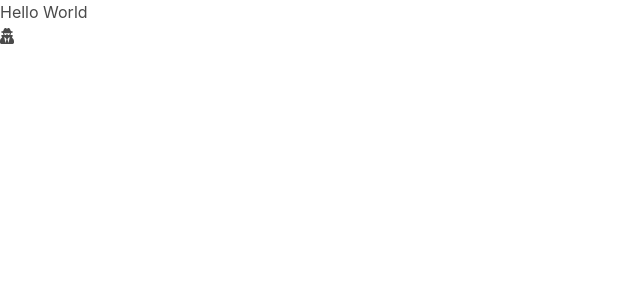
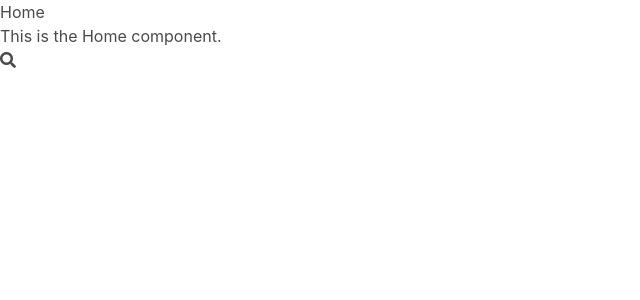
Before and after one commit to itsgg/flikit, a Vue app: page / in a window 1280 px wide. Shown: the top 300 px of the page, without its empty margins (0-640 px from the left). Built offline with nearby package versions, Linux system fonts and the light colour scheme.

Commit message:
Added router, bulma, fontawesome

```diff
--- /dev/null
+++ b/jest.config.js
@@ -0,0 +1,3 @@
+module.exports = {
+  preset: '@vue/cli-plugin-unit-jest'
+}
--- a/public/index.html
+++ b/public/index.html
@@ -5,17 +5,24 @@
     <meta http-equiv="X-UA-Compatible" content="IE=edge" />
     <meta name="viewport" content="width=device-width,initial-scale=1.0" />
     <link rel="icon" type="image/png" href="<%= BASE_URL %>favicon.png" />
+
+    <!-- XXX: Temporarily used CDN -->
     <link
       rel="stylesheet"
       href="https://use.fontawesome.com/releases/v5.2.0/css/all.css"
     />
+    <link
+      rel="stylesheet"
+      href="https://cdn.jsdelivr.net/npm/bulma@0.9.3/css/bulma.min.css"
+    />
+
     <title>flikit</title>
   </head>
   <body>
     <noscript>
       <strong>
-        We're sorry but "flikit" doesn't work properly without JavaScript enabled.
-        Please enable it to continue.
+        We're sorry but "flikit" doesn't work properly without JavaScript
+        enabled. Please enable it to continue.
       </strong>
     </noscript>
     <div id="app"></div>
--- a/src/App.vue
+++ b/src/App.vue
@@ -1,14 +1,9 @@
 <template>
-  <HelloWorld msg="Welcome to Your Vue.js App" />
+  <router-view />
 </template>
 
 <script>
-import HelloWorld from "./components/HelloWorld.vue";
-
 export default {
   name: "App",
-  components: {
-    HelloWorld,
-  },
 };
 </script>
--- a/src/components/HelloWorld.vue
+++ /dev/null
@@ -1,15 +0,0 @@
-<template>
-  <h1>Hello World</h1>
-  <fa-icon icon="user-secret" />
-</template>
-
-<script>
-import { library } from "@fortawesome/fontawesome-svg-core";
-import { faUserSecret } from "@fortawesome/free-solid-svg-icons";
-
-library.add(faUserSecret);
-
-export default {
-  name: "HelloWorld",
-};
-</script>
--- /dev/null
+++ b/src/router.js
@@ -0,0 +1,16 @@
+import { createWebHistory, createRouter } from "vue-router";
+
+import Home from "@/views/Home.vue";
+
+const routes = [
+  {
+    path: "/",
+    name: "Home",
+    component: Home
+  },
+];
+
+export default createRouter({
+  history: createWebHistory(),
+  routes,
+});
--- /dev/null
+++ b/src/views/Home.vue
@@ -0,0 +1,13 @@
+<template>
+  <div class="home">
+    <h1>Home</h1>
+    <p>This is the Home component.</p>
+    <i class="fas fa-search"></i>
+  </div>
+</template>
+
+<script>
+export default {
+  name: "Home",
+};
+</script>
```
Also changed, not shown: package.json (+22 -8 lines), src/main.js (+3 -7 lines), 2 other files (tests, documents, lock files or other folders).
